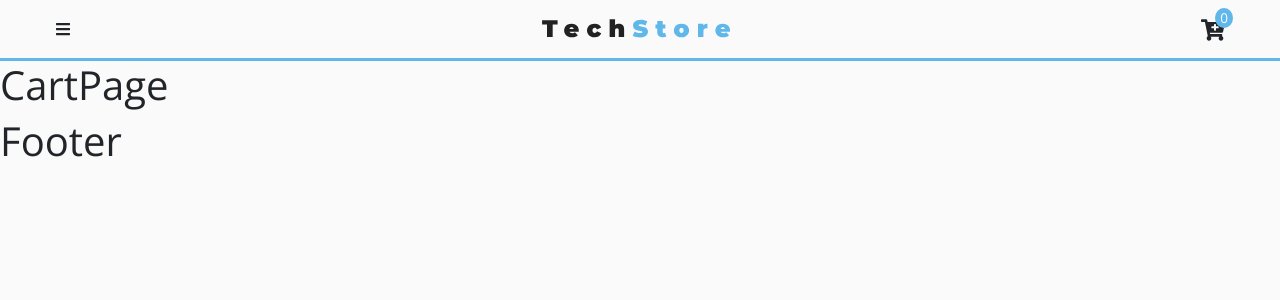
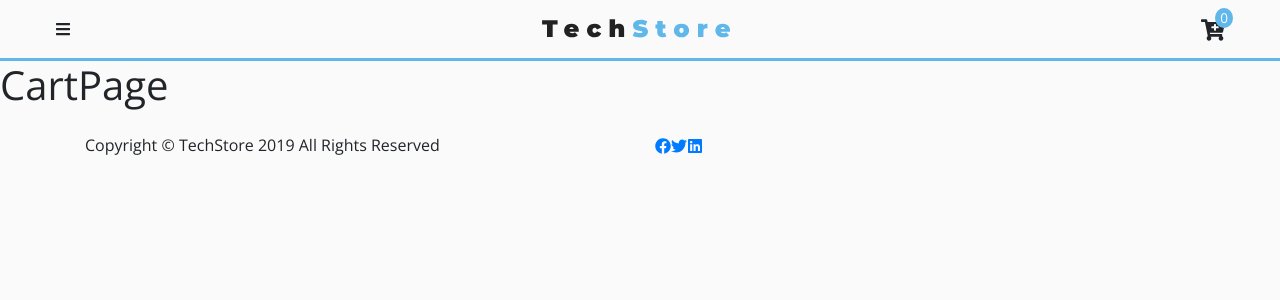
Before and after one commit to Molderck/TechStore-ReactJS, a React (Create React App) app in the folder tech-store/: page /cart in a window 1280 px wide. Shown: the top 300 px of the page. Built offline with nearby package versions, Linux system fonts and the light colour scheme.

Commit message:
Added HTML to Footer component in order to display Copyright text and all social media links with its respective icons

```diff
--- a/tech-store/src/components/Footer.js
+++ b/tech-store/src/components/Footer.js
@@ -1,9 +1,28 @@
-import React from 'react'
+import React from 'react';
+import styled from "styled-components";
+import { ProductConsumer } from "../context/Context";
 
 export default function Footer() {
   return (
-    <React.Fragment>
-        <h1>Footer</h1>
-    </React.Fragment>
+    <ProductConsumer>
+      {value => {
+        return <FooterWrapper>
+          <div className="container py-3">
+            <div className="row">
+              <div className="col-md-6">
+                <p className="text-capitalize">Copyright &copy; TechStore {new Date().getFullYear()} all rights reserved</p>
+              </div>
+              <div className="col-md-6">
+                {value.socialLinks.map(item => <a href={item.url} key={item.id}>{item.icon}</a>)}
+              </div>
+            </div>
+          </div>
+        </FooterWrapper>
+      }}
+    </ProductConsumer>
   )
 }
+
+const FooterWrapper = styled.footer`
+
+`
```
